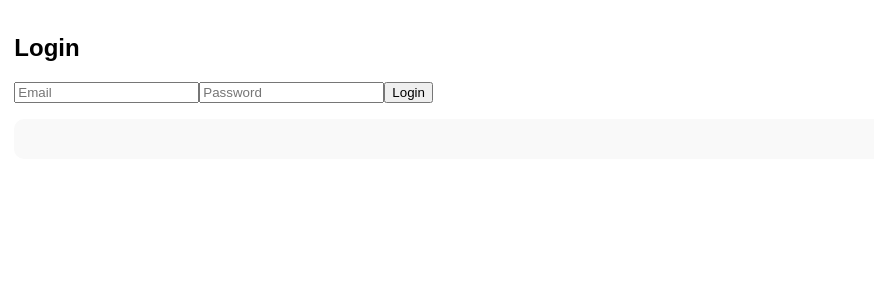
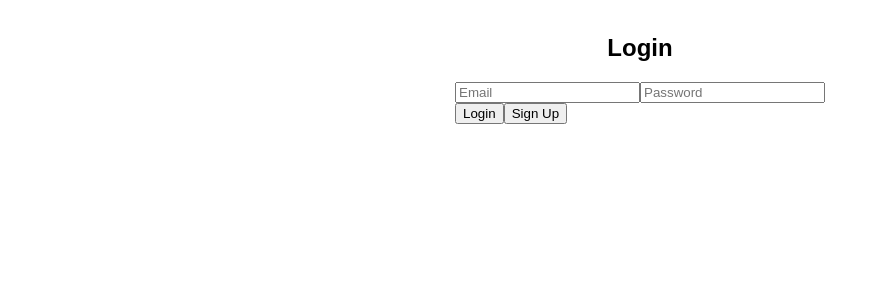
Before and after one commit to guerrerojenny/Vetero, a Vue app in the folder vetero/: page / in a window 1280 px wide. Shown: the top 300 px of the page, without its empty margins (0-874 px from the left). Built offline with nearby package versions, Linux system fonts and the light colour scheme.

Commit message:
centered login page

```diff
--- a/vetero/src/App.vue
+++ b/vetero/src/App.vue
@@ -2,8 +2,8 @@
   <div class="app-container">
     <PageHeader v-if="isLoggedIn" @menu-selected="updateContent"/> <!--render header if isLoggedIn is true-->
     <LoginPage v-else @login-success="handleLogin" /> <!--render login page if isLoggedIn is false-->
-    <div class="main-layout">
-      <div class="left-column" v-if="isLoggedIn"> <!--render what is inside main layout if isLoggedIn is true-->
+    <div class="main-layout" v-if="isLoggedIn"><!--render what is inside main layout if isLoggedIn is true-->
+      <div class="left-column" v-if="isLoggedIn">
         <div class="menu-container">
           <WeatherPanel iconPhrase="Sunny"
            :avgTemperature="30"
--- a/vetero/src/components/LoginPage.vue
+++ b/vetero/src/components/LoginPage.vue
@@ -4,7 +4,11 @@
       <form @submit.prevent="login">
         <input v-model="email" placeholder="Email" required />
         <input v-model="password" type="password" placeholder="Password" required />
-        <button type="submit">Login</button>
+
+        <div>
+          <button type="login">Login</button>
+          <button type="sugnup">Sign Up</button>
+        </div>
       </form>
     </div>
   </template>
@@ -19,15 +23,33 @@
     },
     methods: {
       login() {
-        // add your login logic (e.g., API call)
+        // add login logic (e.g., API call)
         this.$emit('login-success');
       }
     }
   };
   </script>
 
+
   <style scoped>
 
-
-
-</style>
+  .login-page {
+      display: flex;
+      flex-direction: column;
+      align-items: center;
+  }
+  .linput-fields{
+      display: flex;
+    gap: 10px;
+    margin-bottom: 10px;
+  }
+  .buttons{
+  display: flex;
+    flex-direction: column;
+    align-items: center;
+    padding: 10px;
+    background-color: #fff;
+    cursor: pointer;
+    border-radius: 5px;
+  }
+  </style>
```
